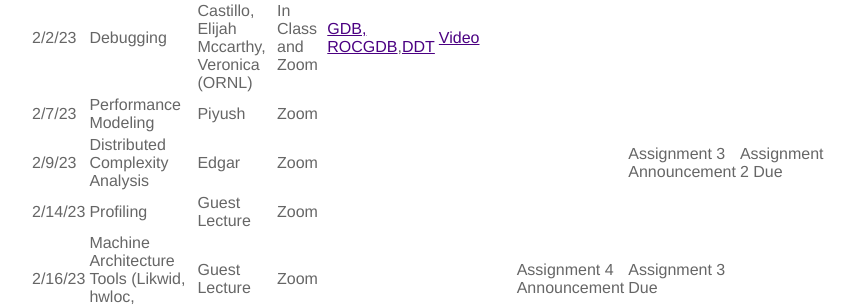
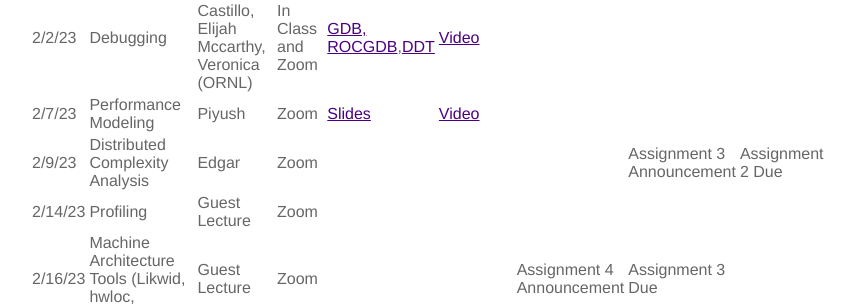
Before and after one commit to ramkikannan/ramkikannan.github.io, a Jekyll site: the page built from teaching.md, in a window 1280 px wide and 900 px high, scrolled down 5054 px. Shown: the part 155-461 px from the top of the window, without its empty margins (331-1186 px from the left). Built offline with Jekyll 4.4.1, drawn with Linux system fonts in a browser that asks for light colours; a style sheet for code colours, icons or effects is not loaded.

Commit message:
added performance modeling details

```diff
--- a/teaching.md
+++ b/teaching.md
@@ -172,7 +172,7 @@ Login regularly to complete your work, so that you do not have to spend a lot of
 | 1/26/23 | HIP and AMD devices                                     | Jakub Kurzak      | Zoom              | [Slides](6230/slides/jakub_hip_cse6230_2023.pdf)              | [Video](https://youtu.be/EdqZWdmpWdo)                | Assignment 2 Announcement                                                            | Assignment 1 Due                      |
 | 1/31/23 | Parallel IO                                             | Jong-Choi Youl    | Zoom              | [Slides](6230/slides/parallel-io.pdf)              | [Video](https://youtu.be/wZCxwjq0V60)             |                |                                                                                      |                                       |
 | 2/2/23  | Debugging                                   | Will Castillo, Elijah Mccarthy, Veronica (ORNL)             | In Class and Zoom | [GDB, ROCGDB](6230/slides/elijah-gdb-rocgdb-debugging.pdf),[DDT](6230/slides/Will_DDT_Demo.pdf)             |  [Video](https://youtu.be/fkwZCinbBYg)              |                                                                                      |                                       |
-| 2/7/23  | Performance Modeling                                    | Piyush            | Zoom              |              |                |                                                             |                    |
+| 2/7/23  | Performance Modeling                                    | Piyush            | Zoom              |[Slides](6230/slides/perfModelling.pdf)              | [Video](https://youtu.be/-Gup_dCtybk)                |                                                             |                    |
 | 2/9/23  | Distributed Complexity Analysis                         | Edgar             |  Zoom |              |                |                                                                                      |                                     Assignment 3 Announcement  | Assignment 2 Due
 | 2/14/23 | Profiling                                               | Guest Lecture     | Zoom              |              |                |                                                                                      |                                       |
 | 2/16/23 | Machine Architecture Tools (Likwid, hwloc, perftools)   | Guest Lecture     | Zoom              |              |                | Assignment 4 Announcement                                                            | Assignment 3 Due                      |
```
Also changed, not shown: 3 other files.
